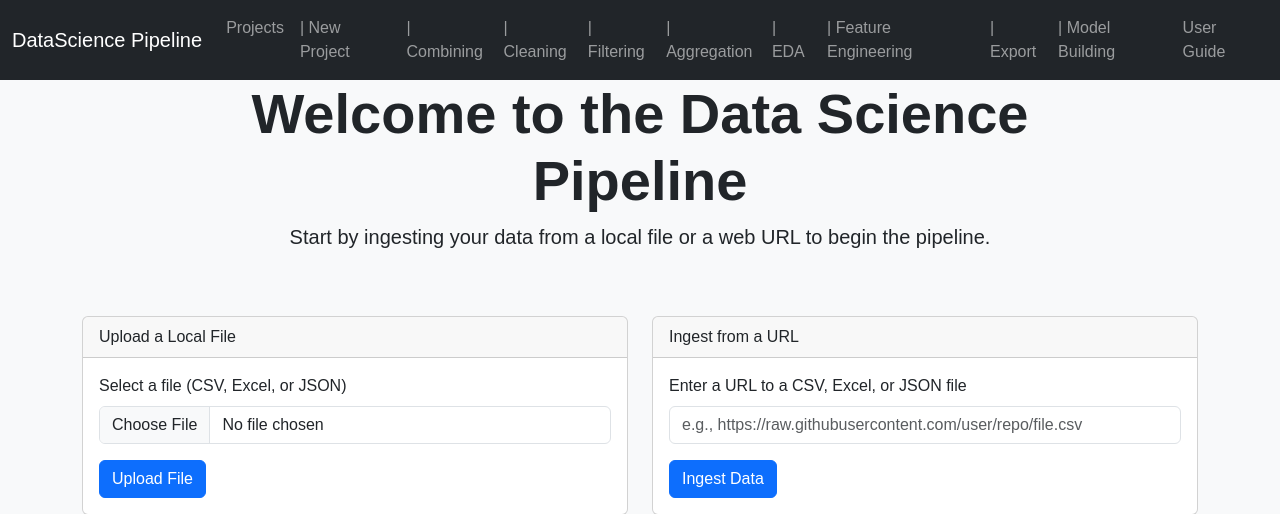
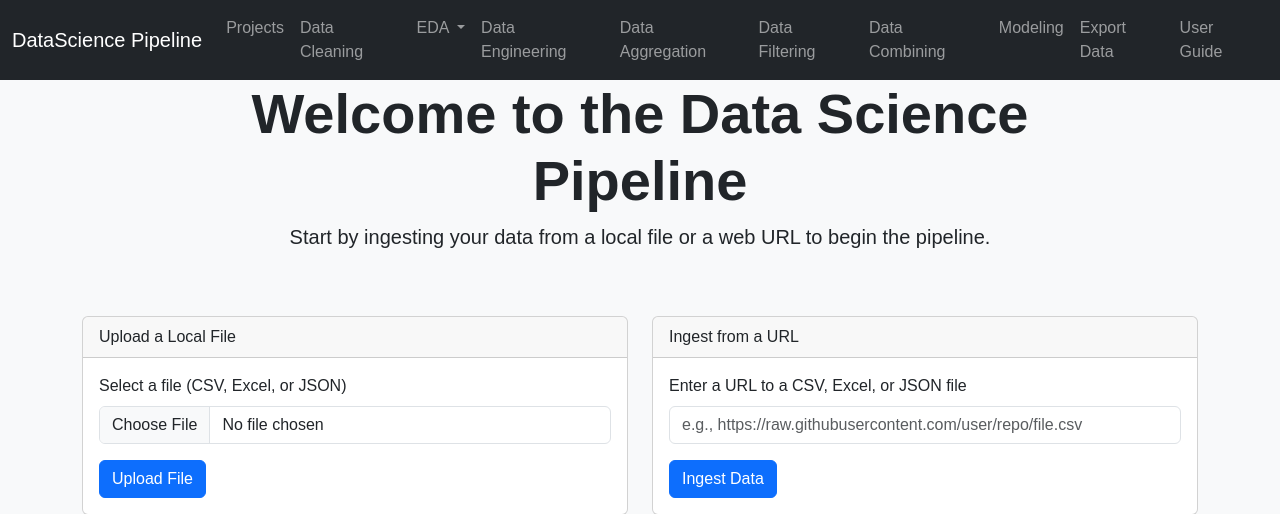
Before and after one commit to laxjovial/data_sci_webapp, a Flask app: page / in a window 1280 px wide. Shown: the top 514 px of the page. Run offline with Flask 3, Linux system fonts and the light colour scheme.

Commit message:
Update base.html

```diff
--- a/templates/base.html
+++ b/templates/base.html
@@ -27,16 +27,39 @@
             </button>
             <div class="collapse navbar-collapse" id="navbarNav">
                 <ul class="navbar-nav me-auto mb-2 mb-lg-0">
-                    <li class="nav-item"><a class="nav-link" href="{{ url_for('projects') }}">Projects</a></li>
-                    <li class="nav-item"><a class="nav-link" href="{{ url_for('index') }}">| New Project</a></li>
-                    <li class="nav-item"><a class="nav-link" href="{{ url_for('data_combining') }}">| Combining</a></li>
-                    <li class="nav-item"><a class="nav-link" href="{{ url_for('data_cleaning') }}">| Cleaning</a></li>
-                    <li class="nav-item"><a class="nav-link" href="{{ url_for('data_filtering') }}">| Filtering</a></li>
-                    <li class="nav-item"><a class="nav-link" href="{{ url_for('data_aggregation') }}">| Aggregation</a></li>
-                    <li class="nav-item"><a class="nav-link" href="{{ url_for('data_eda') }}">| EDA</a></li>
-                    <li class="nav-item"><a class="nav-link" href="{{ url_for('data_engineering') }}">| Feature Engineering</a></li>
-                    <li class="nav-item"><a class="nav-link" href="{{ url_for('export') }}">| Export</a></li>
-                    <li class="nav-item"><a class="nav-link" href="{{ url_for('model_building') }}">| Model Building</a></li>
+                    <li class="nav-item">
+                        <a class="nav-link" href="{{ url_for('projects') }}">Projects</a>
+                    </li>
+                    <li class="nav-item">
+                        <a class="nav-link" href="{{ url_for('data_cleaning') }}">Data Cleaning</a>
+                    </li>
+                    <li class="nav-item dropdown">
+                        <a class="nav-link dropdown-toggle" href="#" id="navbarDropdown" role="button" data-bs-toggle="dropdown" aria-expanded="false">
+                            EDA
+                        </a>
+                        <ul class="dropdown-menu" aria-labelledby="navbarDropdown">
+                            <li><a class="dropdown-item" href="{{ url_for('eda_univariate') }}">Univariate Analysis</a></li>
+                            <li><a class="dropdown-item" href="{{ url_for('eda_bivariate') }}">Bivariate Analysis</a></li>
+                        </ul>
+                    </li>
+                    <li class="nav-item">
+                        <a class="nav-link" href="{{ url_for('data_engineering') }}">Data Engineering</a>
+                    </li>
+                    <li class="nav-item">
+                        <a class="nav-link" href="{{ url_for('data_aggregation') }}">Data Aggregation</a>
+                    </li>
+                    <li class="nav-item">
+                        <a class="nav-link" href="{{ url_for('data_filtering') }}">Data Filtering</a>
+                    </li>
+                    <li class="nav-item">
+                        <a class="nav-link" href="{{ url_for('data_combining') }}">Data Combining</a>
+                    </li>
+                    <li class="nav-item">
+                        <a class="nav-link" href="{{ url_for('modeling') }}">Modeling</a>
+                    </li>
+                    <li class="nav-item">
+                        <a class="nav-link" href="{{ url_for('download', file_format='csv') }}">Export Data</a>
+                    </li>
                 </ul>
                 <ul class="navbar-nav ms-auto">
                     <li class="nav-item">
@@ -47,6 +70,21 @@
         </div>
     </nav>
     <div class="container" style="margin-top: 80px;">
+        {% with messages = get_flashed_messages(with_categories=true) %}
+        {% if messages %}
+        <div class="row">
+            <div class="col-md-12">
+                {% for category, message in messages %}
+                <div class="alert alert-{{ category }} alert-dismissible fade show" role="alert">
+                    {{ message }}
+                    <button type="button" class="btn-close" data-bs-dismiss="alert" aria-label="Close"></button>
+                </div>
+                {% endfor %}
+            </div>
+        </div>
+        {% endif %}
+        {% endwith %}
+
         {% if current_stage %}
         <div class="progress mb-4" style="height: 30px;">
             <div class="progress-bar progress-bar-striped progress-bar-animated bg-info"
@@ -59,8 +97,11 @@
             </div>
         </div>
         {% endif %}
+
         {% block content %}{% endblock %}
     </div>
+
     <script src="https://cdn.jsdelivr.net/npm/bootstrap@5.3.0/dist/js/bootstrap.bundle.min.js"></script>
+    {% block scripts %}{% endblock %}
 </body>
 </html>
```
